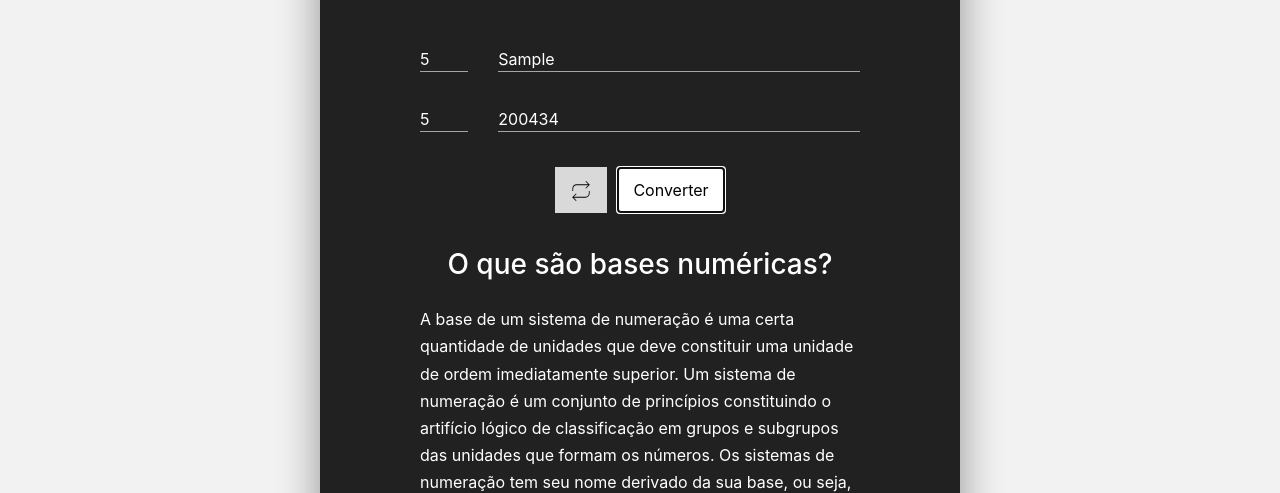
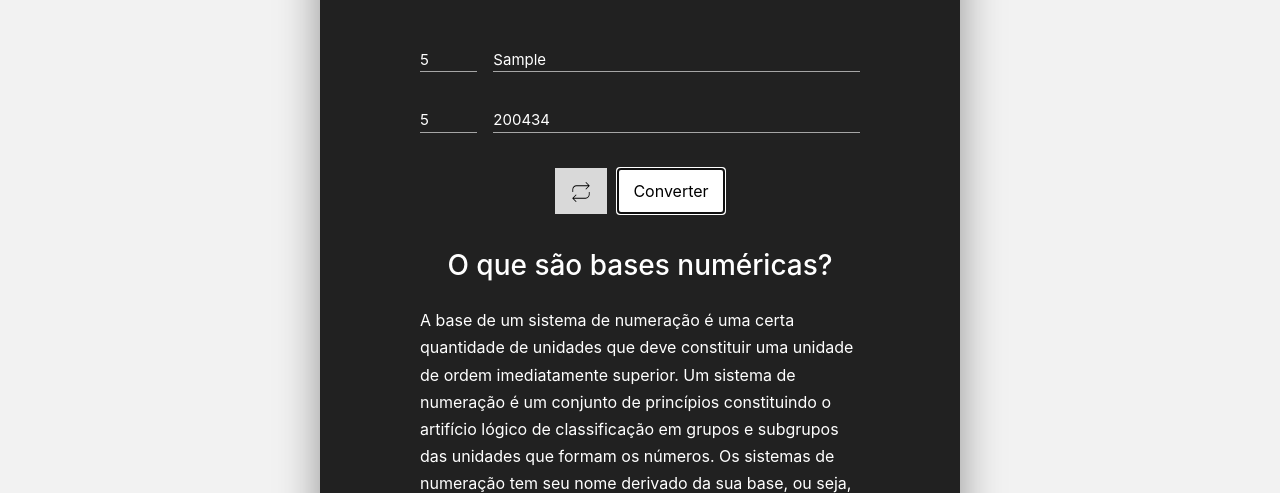
Before and after one commit to RogerBernardo/Bin2Dec, a website: page conversor.html in a window 1280 px wide. Both pictures are taken after typing "5", "Sample", "5" into the empty fields and a click on the button "Converter". Shown: the part 307-800 px from the top of the page. Drawn offline with Linux system fonts and the light colour scheme.

Commit message:
Ajustando o padding dos inputs

```diff
--- a/conversor.html
+++ b/conversor.html
@@ -42,8 +42,8 @@
         <section class="container_conversor">
             <h1>Conversor de bases numéricas</h1>
 
-            <div class="row">
-                <div class="col-2">
+            <div class="row no-gutters">
+                <div class="col-2 pr-3">
                     <input type="number" min="2" max="21" id="base_origin" class="full-width conversor_input_number"
                         placeholder="Base" />
                 </div>
@@ -54,8 +54,8 @@
                 </div>
             </div>
 
-            <div class="row">
-                <div class="col-2">
+            <div class="row no-gutters">
+                <div class="col-2 pr-3">
                     <input type="number" min="2" max="21" id="base_destiny" class="full-width conversor_input_number"
                         placeholder="Base" />
                 </div>
--- a/css/sass/style.scss
+++ b/css/sass/style.scss
@@ -183,8 +183,8 @@ footer {
   outline: none;
   border-bottom: 1px solid $cinza-tom-2;
   color: #fff;
+  font-size: 15px;
 }
-
 /*
 *
 *
@@ -287,7 +287,7 @@ nav button:focus {
   }
 
   @media screen and (max-width: 576px) {
-    width: 95%;
+    width: 98%;
   }
 
   -webkit-box-shadow: 0px 0px 40px 0px rgba(0, 0, 0, 0.4);
--- a/js/converter.js
+++ b/js/converter.js
@@ -1,3 +1,5 @@
+const maiorBase = 21;
+
 function dec_to(str, destiny) {
     let converted = [];
     let convertedFilter;
@@ -6,7 +8,7 @@ function dec_to(str, destiny) {
     if (number == 0)
         return 0;
 
-    if (destiny <= 0 || destiny >= 21)
+    if (destiny <= 0 || destiny > maiorBase)
         return;
 
     while (number > 0) {
@@ -36,7 +38,7 @@ function to_dec(str, origin) {
 
     originalNumber.reverse();
 
-    if (origin <= 0 || origin >= 21)
+    if (origin <= 0 || origin > maiorBase)
         return;
 
     if (strNumber == '' || strNumber == null)
@@ -148,10 +150,10 @@ function converterHandler() {
     let destiny = document.getElementById('base_destiny').value;
     let numberOrigin = document.getElementById('number_origin').value;
 
-    if (origin <= 1 || origin >= 21)
+    if (origin <= 1 || origin > maiorBase)
         return;
 
-    if (destiny <= 1 || destiny >= 21)
+    if (destiny <= 1 || destiny > maiorBase)
         return;
 
     if (numberOrigin == '' || numberOrigin == null)
```
Also changed, not shown: css/style.css.
